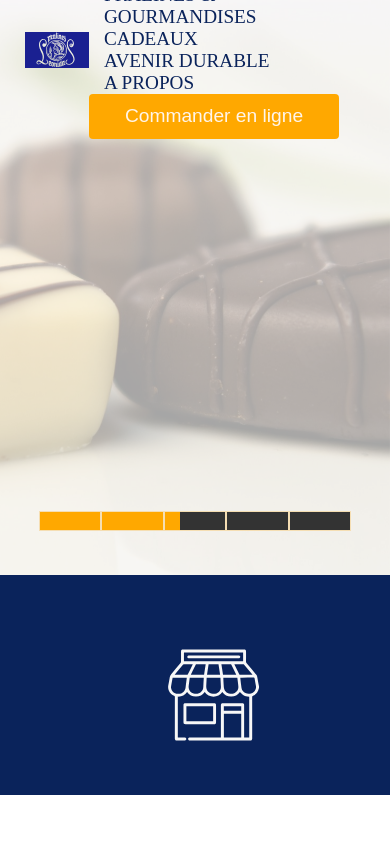
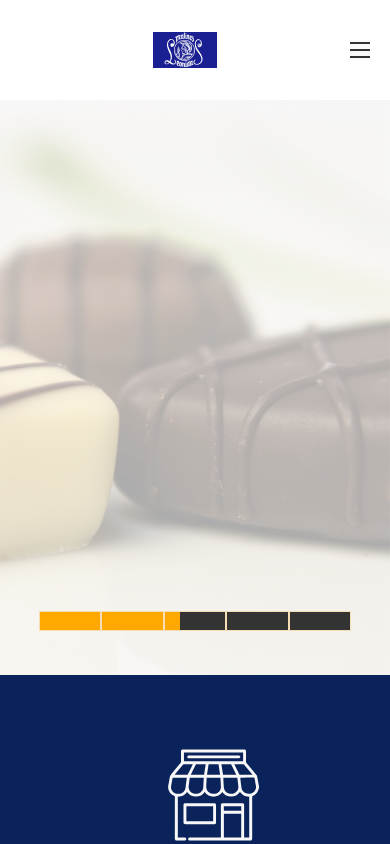
Before and after one commit to Baboo81/leonidas, a plain HTML site: page index.html in a window 390 px wide. Shown: the top 844 px of the page. Drawn offline with Linux system fonts and the light colour scheme.

Commit message:
Responsive

```diff
--- a/assets/css/styles.css
+++ b/assets/css/styles.css
@@ -132,8 +132,10 @@ nav.scrolled
     position: relative;
 }
 
+/*Animation ligne surlignage*/
 .navLinks-container a::after
 {
+    content: "";
     display: block;
     position: absolute;
     bottom: -3px;
@@ -680,6 +682,129 @@ footer
     margin-left: 15%;
 }
 
+/*Média queries*/
+    /*Queries nav*/
+@media  (max-width: 900px)
+{
+    nav
+    {
+        padding: 15px 20px;
+        position: relative;
+    }
+
+    .nav-icon
+    {
+        order: 2;
+        margin: 0 auto;
+    }
+
+    .main-navlinks
+    {
+        order: 1;
+    }
+
+    /*Hamburger*/
+    .hamburger
+    {
+        width: 20px;
+        height: 20px;
+        cursor: pointer;
+        border: none;
+        display: flex;
+        background: #fafafa;
+        align-items: center;
+        position: relative;
+    }
+
+    .hamburger span
+    {
+        display: block;
+        width: 100%;
+        height: 2px;
+        background: #333;
+        position: absolute;
+        pointer-events: none;
+        transition: opacity 0.3s 0.15s ease-out;
+    }
+
+    .hamburger span:nth-child(1),
+    .hamburger span:nth-child(3)
+    {
+        transition: transform 0.3s ease-out;
+    }
+
+    .hamburger span:nth-child(1)
+    {
+        transform: translateY(7px);
+    }
+
+    .hamburger span:nth-child(3)
+    {
+        transform: translateY(-7px);
+    }
+
+    .hamburger.open span:nth-child(1)
+    {
+        transform: translate(0) rotate(135deg);
+    }
+
+    .hamburger.open span:nth-child(2)
+    {
+        opacity: 0;
+        transition: opacity 0s ease-out;
+    }
+
+    .hamburger.open span:nth-child(3)
+    {
+        transform: translate(0) rotate(-135deg);
+    }
+
+    /*Position des éléments en colonne*/
+    .navLinks-container
+    {
+        display: flex;
+        flex-direction: column;
+        align-items: flex-start;
+        position: absolute;
+        background: #fafafa;
+        top: 100%;
+        left: 0;
+        height: 100vh;
+        padding: 15px 50px 15px 20px;
+        border-right: 1px solid #c5c5c6;
+        transform: translate(-100%);
+    }
+
+    .open
+    {
+        transform: translate(0%);
+    }
+
+    .navLinks-container a
+    {
+        font-size: 18px;
+        margin: 10px 0px;
+    }
+
+    .nav-icon span
+    {
+        font-size: 1em;
+    }
+}
+
+@media (max-width: 500px)
+{
+    .nav-icon img
+    {
+        width: 30px;
+    }
+
+    .nav-icon span
+    {
+        font-size: 20px;
+    }
+}
+/*END Queries nav*/
 @media only screen and (max-width : 280px)
 {
 
@@ -704,3 +829,45 @@ footer
 {
 
 }
+
+@media only screen and (min-width : 1301px) and (max-width : 1600px)
+{
+
+}
+
+@media only screen and (min-width : 1601px) and (max-width : 1817px)
+{
+    /*Section content2*/
+    .content2
+    {
+        height: 1200px;
+        margin-left: -10%;
+        display: grid;
+        grid-template-columns: 2fr 2fr 2fr 2fr 2fr 2fr;
+        grid-template-rows: 150px 2fr 2fr 2fr 2fr;
+    }
+
+    .bg-content2
+    {
+        grid-column: 2 / span 2;
+        grid-row: 2 / span 1;
+    }
+
+    .subContent2-1
+    {
+        grid-column: 2 / span 1;
+        grid-row: 1 / span 1;
+        position: relative;
+        top: 150px;
+        left: 30px;
+    }
+
+    .subContent2-2
+    {
+        grid-column: 5 / span 1;
+        position: relative;
+        top: 700px;
+        left: 0px;
+    }
+    /*END Section content2*/
+}
--- a/assets/scripts/main.js
+++ b/assets/scripts/main.js
@@ -1,4 +1,27 @@
 "use strict";
+
+//Nav hamburger:
+const hamburgerToggler = document.querySelector(".hamburger");
+const navLinkscontainer = document.querySelector(".navLinks-container");
+
+const toggleNav = () => {
+    hamburgerToggler.classList.toggle("open")
+
+    const ariaToggle = hamburgerToggler.getAttribute("aria-expanded") === "true" ? "false" : "true";
+    hamburgerToggler.setAttribute("aria-expanded", ariaToggle)
+
+    navLinkscontainer.classList.toggle("open")
+}
+
+hamburgerToggler.addEventListener("click", toggleNav);
+
+new ResizeObserver(entries => {
+    if(entries[0].contentRect.width <= 900) {
+        navLinkscontainer.style.transition = "transform 0.3s ease-out";
+    } else {
+        navLinkscontainer.style.transform = "none";
+    }
+}).observe(document.body)
 
 //Nav animation:
 document.addEventListener('scroll', () => {
```
